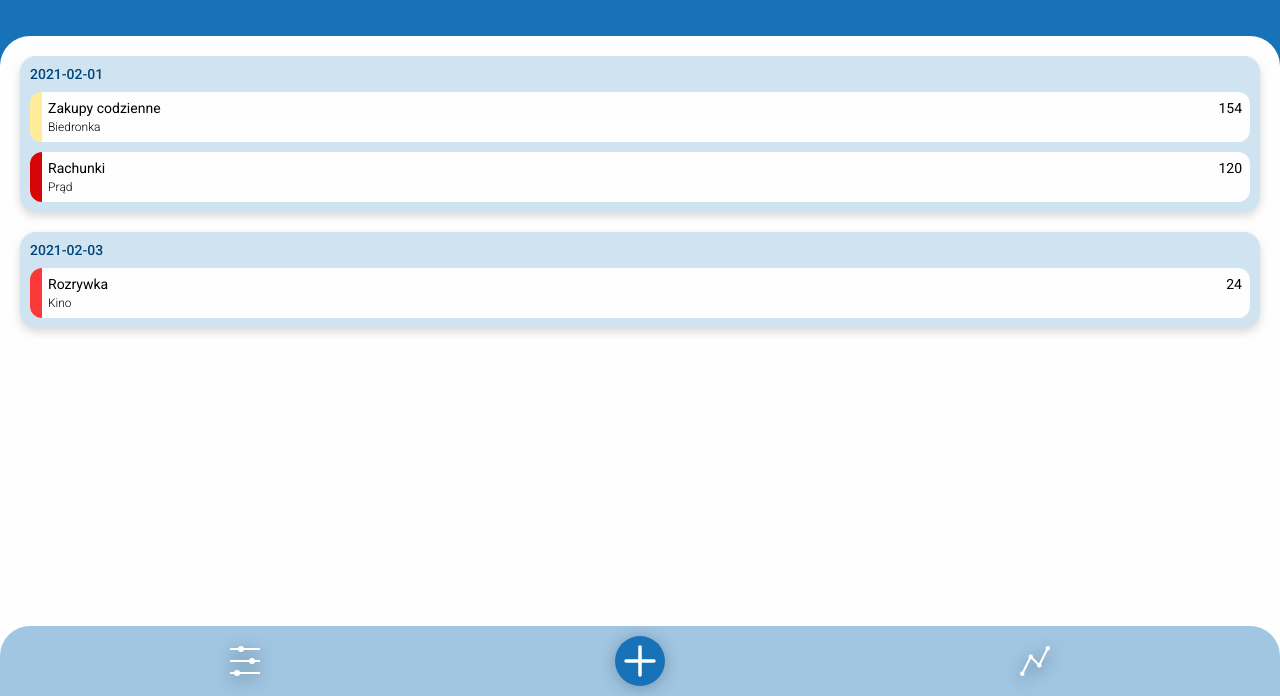
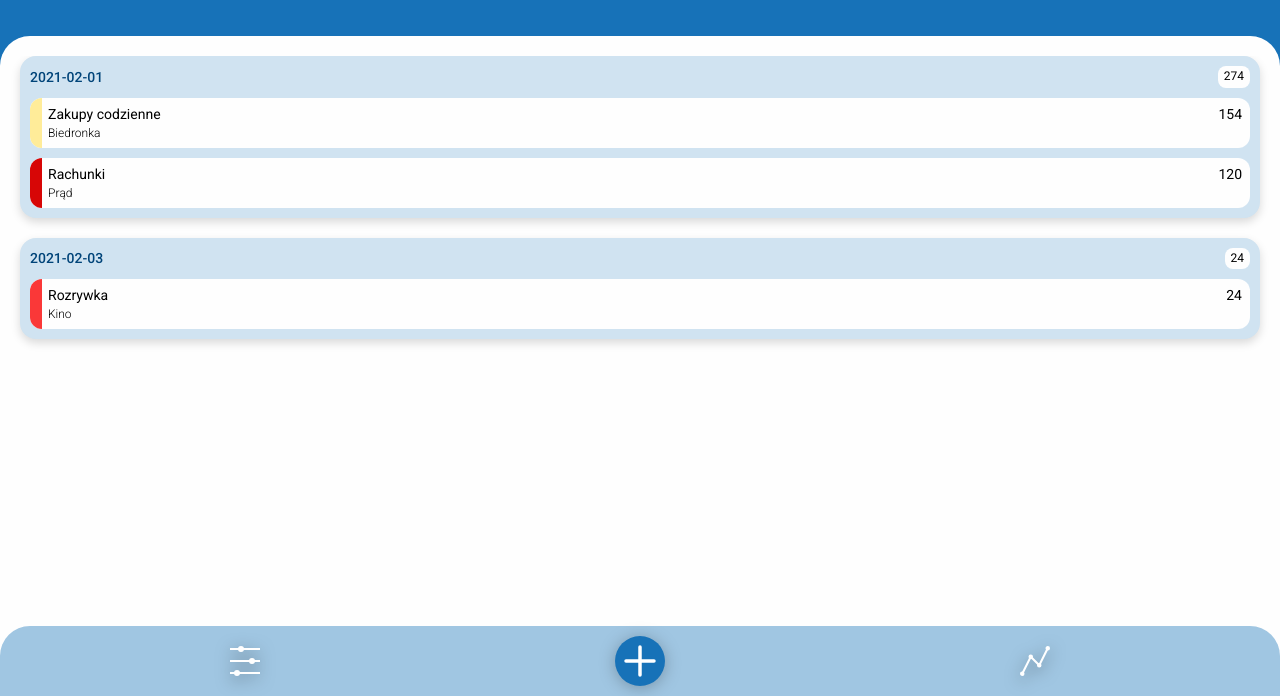
Before and after one commit to karolryska/wallet, a website built with webpack: page src/pages/index.html in a window 1280 px wide. Shown: the part 104-800 px from the top of the page. Built offline with nearby package versions, Linux system fonts and the light colour scheme.

Commit message:
feat: add sum for each day

```diff
--- a/src/js/index.js
+++ b/src/js/index.js
@@ -31,11 +31,14 @@ const checkDate = (date) => {
 
 const addNewDateHtml = (date) => {
     const month = document.querySelector(".content__list");
-    month.innerHTML += `<li class="day">
+    month.innerHTML += `<li id="${date}" class="day">
                             <div class="day__container">
+                            <div class="day__header">
                                 <h3 class="day__title">${date}</h3>
-                                <ul  id="${date}" class="day__items">
-                                </ul>
+                                <p class="day__sum">0</p>
+                            </div>
+                            <ul class="day__items">
+                            </ul>
                             </div>
                         </li>`;
     receipts[date] = [];
@@ -43,18 +46,24 @@ const addNewDateHtml = (date) => {
 
 const reloadDateItemsHtml = (date) => {
     const currentDate = document.getElementById(date);
-    currentDate.innerHTML = "";
+    const currentDateContainer = currentDate.querySelector(".day__items");
+    currentDateContainer.innerHTML = "";
 
     const currentDateItems = receipts[date];
 
+    let dateSum = 0;
+
     for (let i = 0; i < receipts[date].length; i++) {
         const itemCategory = currentDateItems[i].category;
-        currentDate.innerHTML += `<li id="${i}" class="day__item item item--${categories[itemCategory]}">
+        currentDateContainer.innerHTML += `<li id="${i}" class="day__item item item--${categories[itemCategory]}">
                                     <p class="item__content item__content--category">${currentDateItems[i].category}</p>
                                     <p class="item__content item__content--price">${currentDateItems[i].price}</p>
                                     <p class="item__content item__content--name">${currentDateItems[i].name}</p>
-                                </li>`
+                                </li>`;
+        dateSum += Number(currentDateItems[i].price);
     }
+    let currentDateSum = currentDate.querySelector(".day__sum");
+    currentDateSum.textContent = dateSum;
 }
 
 const sumOfPrices = (month) => {
@@ -83,7 +92,7 @@ const addItem = (date, category, name, price) => {
 let editItemInfo = [];
 
 const identifyItemToEdit = (clickedItem) => {
-    const date = clickedItem.target.parentElement.parentElement.id;
+    const date = clickedItem.target.parentElement.parentElement.parentElement.parentElement.id;
     const index = clickedItem.target.parentElement.id;
     const dateItems = receipts[date];
     const item = dateItems[index];
@@ -105,7 +114,7 @@ const fillEditForm = (itemToEdit) => {
 const deleteEmptyDates = (date) => {
     if (!receipts[date].length) {
         delete receipts[date];
-        document.getElementById(date).parentElement.parentElement.remove();
+        document.getElementById(date).remove();
     } else {
         reloadDateItemsHtml(date);
     }
--- a/src/scss/main.scss
+++ b/src/scss/main.scss
@@ -127,11 +127,27 @@ body {
     display: flex;
     flex-direction: column;
 
+    &__header {
+        display: flex;
+        flex-direction: row;
+        justify-content: space-between;
+        align-items: center;
+        margin: 0 0 8px 0;
+    }
+
     &__title {
-        margin: 0 0 8px 0;
         font-size: 14px;
         font-weight: 500;
         color: $text-dark;
+    }
+
+    &__sum {
+        font-size: 12px;
+        font-weight: 400;
+        height: 100%;
+        background-color: $white;
+        padding: 4px 6px;
+        border-radius: 8px;
     }
 
     &__items {
```
